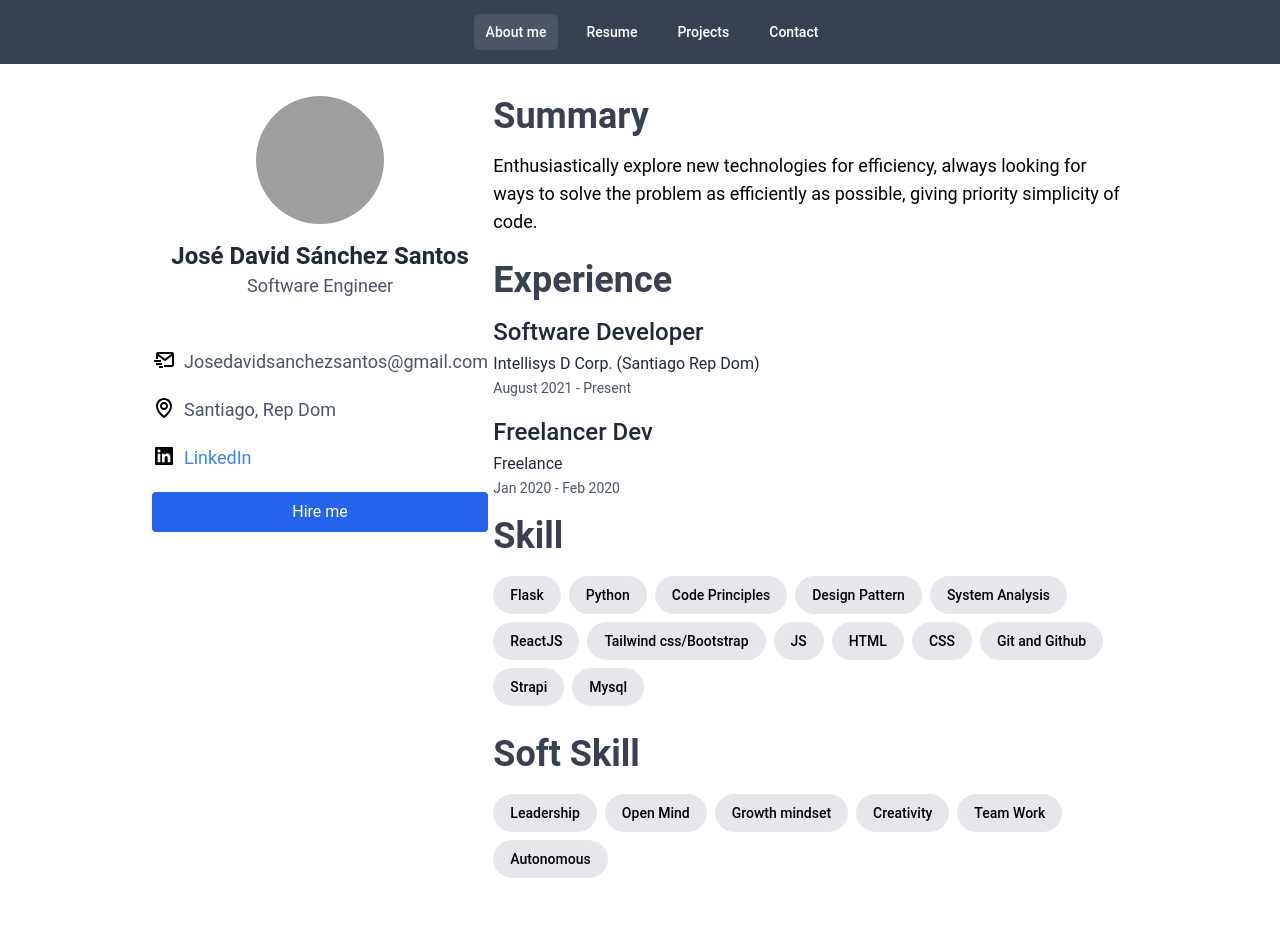
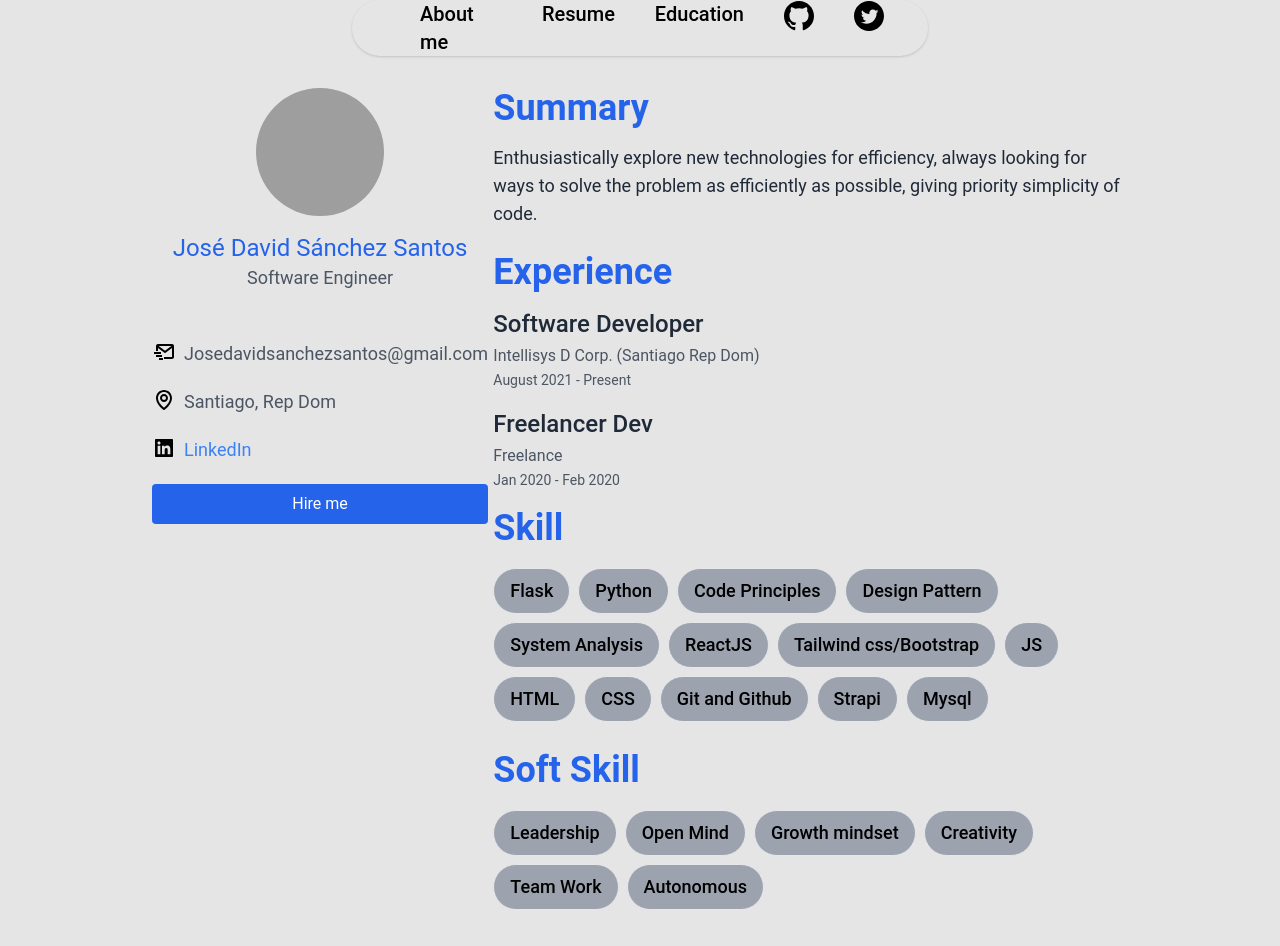
Before and after one commit to Arzoid29/myPort, a React (Create React App) app: page /resume in a window 1280 px wide. Before the commit the page ends 914 px from the top, so only its background shows below. Built offline with nearby package versions, Linux system fonts and the light colour scheme; grey boxes are pictures that could not be loaded.

Commit message:
adding the final version

```diff
--- a/public/index.html
+++ b/public/index.html
@@ -25,9 +25,9 @@
       work correctly both with client-side routing and a non-root public URL.
       Learn how to configure a non-root public URL by running `npm run build`.
     -->
-    <title>React App</title>
+    <title>Arzoid</title>
   </head>
-  <body>
+  <body bgcolor="#e5e5e5" >
     <noscript>You need to enable JavaScript to run this app.</noscript>
     <div id="root"></div>
     <!--
--- a/src/App.js
+++ b/src/App.js
@@ -1,29 +1,18 @@
 import React from "react";
-import {
-  BrowserRouter as Router,
-  Switch,
-  Route,
-} from "react-router-dom";
+import { BrowserRouter as Router, Switch, Route } from "react-router-dom";
 import NavBar from "./components/Navbar";
+import Education from "./pages/education";
 import Home from "./pages/Home";
-import Resume from "./pages/Resume"
+import Resume from "./pages/Resume";
 export default function App() {
   return (
     <Router>
-      <div>
-       <NavBar/>
-        <Switch>
-          <Route path="/Home" component={Home}>
-
-          </Route>
-          <Route path="/resume" component={Resume}>
-
-          </Route>
-          <Route path="/">
-
-          </Route>
-        </Switch>
-      </div>
+      <NavBar />
+      <Switch>
+        <Route path="/" exact={true} component={Home}></Route>
+        <Route path="/resume" exact={true} component={Resume}></Route>
+        <Route path="/education" exact={true} component={Education}></Route>
+      </Switch>
     </Router>
   );
 }
--- a/src/components/Navbar.js
+++ b/src/components/Navbar.js
@@ -2,13 +2,15 @@
 /* This example requires Tailwind CSS v2.0+ */
 
 import { Disclosure } from "@headlessui/react";
-import { MenuIcon, XIcon } from "@heroicons/react/outline";
-
+import { MenuIcon, XIcon,} from "@heroicons/react/outline";
+import Git from "./git";
+import Twitter from "./Twitter";
 const navigation = [
-  { name: "About me", href: "Home", current: true },
-  { name: "Resume", href: "Resume", current: false },
-  { name: "Projects", href: "Projects", current: false },
-  { name: "Contact ", href: "Contact", current: false },
+  { name: "About me", href: "/", current: false },
+  { name: "Resume", href: "resume", current: false },
+  { name: "Education", href: "education", current: false },
+  { name: <Git/>, href: "https://github.com/Arzoid29", current: false },
+  { name: <Twitter/>, href: "https://twitter.com/Arzoidss", current: false },
 ];
 
 function classNames(...classes) {
@@ -17,11 +19,11 @@ function classNames(...classes) {
 
 export default function NavBar() {
   return (
-    <Disclosure as="nav" className="bg-gray-700">
+    <Disclosure as="nav" className=" max-w-xl mx-auto rounded-full shadow ">
       {({ open }) => (
         <>
-          <div className="max-w-7xl mx-auto px-2 sm:px-6 lg:px-8">
-            <div className="relative flex items-center justify-between h-16">
+          <div className="max-w-5xl mx-auto px-2 sm:px-6 lg:px-8 ">
+            <div className="relative flex items-center justify-between h-14 ">
               <div className="absolute inset-y-0 left-0 flex items-center sm:hidden">
                 {/* Mobile menu button*/}
                 <Disclosure.Button className="inline-flex items-center justify-center p-2 rounded-md text-gray-400 hover:text-white hover:bg-gray-700 focus:outline-none focus:ring-2 focus:ring-inset focus:ring-white">
@@ -42,9 +44,9 @@ export default function NavBar() {
                         href={item.href}
                         className={classNames(
                           item.current
-                            ? "bg-gray-600 text-white hover:bg-gray-800"
-                            : "text-white hover:bg-gray-700 hover:text-white",
-                          "px-3 py-2 rounded-md text-sm font-medium"
+                            ? "bg-gray-700 text-white hover:bg-blue-600"
+                            : "text-black hover:bg-blue-600 hover:text-white",
+                          "px-3 py-2 rounded-md text-xl font-medium"
                         )}
                         aria-current={item.current ? "page" : undefined}
                       >
@@ -65,7 +67,7 @@ export default function NavBar() {
                   href={item.href}
                   className={classNames(
                     item.current
-                      ? "bg-gray-600 text-white hover:bg-blue-500"
+                      ? "bg-gray-600 text-white hover:bg-gray-800"
                       : "text-gray-300 hover:bg-gray-700 hover:text-white",
                     "block px-3 py-2 rounded-md text-base font-medium"
                   )}
--- /dev/null
+++ b/src/components/Twitter.js
@@ -0,0 +1,9 @@
+import React from 'react'
+
+export default function Twitter() {
+    return (
+        <div>
+           <svg xmlns="http://www.w3.org/2000/svg" className='fill-current' fill='black' width="30" height="32" viewBox="0 0 24 24"><path d="M12 0c-6.627 0-12 5.373-12 12s5.373 12 12 12 12-5.373 12-12-5.373-12-12-12zm6.066 9.645c.183 4.04-2.83 8.544-8.164 8.544-1.622 0-3.131-.476-4.402-1.291 1.524.18 3.045-.244 4.252-1.189-1.256-.023-2.317-.854-2.684-1.995.451.086.895.061 1.298-.049-1.381-.278-2.335-1.522-2.304-2.853.388.215.83.344 1.301.359-1.279-.855-1.641-2.544-.889-3.835 1.416 1.738 3.533 2.881 5.92 3.001-.419-1.796.944-3.527 2.799-3.527.825 0 1.572.349 2.096.907.654-.128 1.27-.368 1.824-.697-.215.671-.67 1.233-1.263 1.589.581-.07 1.135-.224 1.649-.453-.384.578-.87 1.084-1.433 1.489z"/></svg>
+        </div>
+    )
+}
--- /dev/null
+++ b/src/components/git.js
@@ -0,0 +1,9 @@
+import React from 'react'
+
+export default function Git() {
+    return (
+        <div>
+            <svg xmlns="http://www.w3.org/2000/svg" className='fill-current' fill='black' width="30" height="32" viewBox="0 0 24 24"><path d="M12 0c-6.626 0-12 5.373-12 12 0 5.302 3.438 9.8 8.207 11.387.599.111.793-.261.793-.577v-2.234c-3.338.726-4.033-1.416-4.033-1.416-.546-1.387-1.333-1.756-1.333-1.756-1.089-.745.083-.729.083-.729 1.205.084 1.839 1.237 1.839 1.237 1.07 1.834 2.807 1.304 3.492.997.107-.775.418-1.305.762-1.604-2.665-.305-5.467-1.334-5.467-5.931 0-1.311.469-2.381 1.236-3.221-.124-.303-.535-1.524.117-3.176 0 0 1.008-.322 3.301 1.23.957-.266 1.983-.399 3.003-.404 1.02.005 2.047.138 3.006.404 2.291-1.552 3.297-1.23 3.297-1.23.653 1.653.242 2.874.118 3.176.77.84 1.235 1.911 1.235 3.221 0 4.609-2.807 5.624-5.479 5.921.43.372.823 1.102.823 2.222v3.293c0 .319.192.694.801.576 4.765-1.589 8.199-6.086 8.199-11.386 0-6.627-5.373-12-12-12z"/></svg>
+        </div>
+    )
+}
--- a/src/pages/Resume.js
+++ b/src/pages/Resume.js
@@ -10,7 +10,7 @@ export default function Resume() {
                             className="h-32 w-32 rounded-full mx-auto "
                             src="https://avatars.githubusercontent.com/u/49158320?v=4" />
                         <div className="mb-12 text-center mt-4 justify-center items-center">
-                            <h1 className="text-2xl  text-gray-800 font-bold">
+                            <h1 className="text-2xl text-blue-600">
                             José David Sánchez Santos
 
                             </h1>
@@ -83,15 +83,15 @@ export default function Resume() {
                 </div>
             </div><div className="md:w-2/3 p-2 w-full">
                     <div className="mx-4 mb-6">
-                        <h1 className="mb-4 text-4xl text-gray-700 font-bold">Summary</h1>
-                        <p className="text-lg">
+                        <h1 className="mb-4 text-4xl  font-bold text-blue-600">Summary</h1>
+                        <p className="text-lg text-gray-800">
                             Enthusiastically explore new technologies for efficiency, always
                             looking for ways to solve the problem as efficiently as possible,
                             giving priority simplicity of code.
                         </p>
                     </div>
                     <div className="mx-4">
-                        <h1 className="mb-4 text-4xl text-gray-700 font-bold">Experience</h1>
+                        <h1 className="mb-4 text-4xl text-blue-600 font-bold">Experience</h1>
                         <ul>
                             <li className="mb-4">
                                 <h2 className="text-2xl font-medium text-gray-800">
@@ -100,7 +100,7 @@ export default function Resume() {
                                 <div className="mt-1">
                                     <div>
                                         <i className="bx bx-buildings" ></i>
-                                        <small className="text-base text-gray-800">
+                                        <small className="text-base text-gray-600">
                                             Intellisys D Corp. (Santiago Rep Dom)
                                         </small>
                                     </div>
@@ -119,7 +119,7 @@ export default function Resume() {
                                 <div className="mt-1">
                                     <div>
                                         <i className="bx bx-buildings" ></i>
-                                        <small className="text-base text-gray-800">
+                                        <small className="text-base text-gray-600">
                                             Freelance
                                         </small>
                                     </div>
@@ -133,70 +133,70 @@ export default function Resume() {
                         </ul>
                     </div>
                     <div className="mx-4">
-                        <h1 className="mb-4 text-4xl text-gray-700 font-bold">Skill</h1>
+                        <h1 className="mb-4 text-4xl text-blue-600 font-bold">Skill</h1>
                         <ul>
                             <li className="mb-6 flex flex-wrap">
                                 <span
-                                    className="mr-2 my-1 rounded-full border px-4 text-sm py-2 font-medium bg-gray-200"
+                                    className="mr-2 my-1 rounded-full border px-4 text-lg  py-2 font-medium bg-gray-400 hover:bg-blue-600 hover:text-white"
                                 >Flask</span>
                                 <span
-                                    className="mr-2 my-1 rounded-full border px-4 text-sm py-2 font-medium bg-gray-200"
+                                    className="mr-2 my-1 rounded-full border px-4 text-lg  py-2 font-medium bg-gray-400 hover:bg-blue-600 hover:text-white"
                                 >Python</span>
                                 <span
-                                    className="mr-2 my-1 rounded-full border px-4 text-sm py-2 font-medium bg-gray-200"
+                                    className="mr-2 my-1 rounded-full border px-4 text-lg  py-2 font-medium bg-gray-400 hover:bg-blue-600 hover:text-white "
                                 >Code Principles</span>
 
                                 <span
-                                    className="mr-2 my-1 rounded-full border px-4 text-sm py-2 font-medium bg-gray-200"
+                                    className="mr-2 my-1 rounded-full border px-4 text-lg  py-2 font-medium bg-gray-400 hover:bg-blue-600 hover:text-white"
                                 >Design Pattern</span>
                                 <span
-                                    className="mr-2 my-1 rounded-full border px-4 text-sm py-2 font-medium bg-gray-200"
+                                    className="mr-2 my-1 rounded-full border px-4 text-lg  py-2 font-medium bg-gray-400 hover:bg-blue-600 hover:text-white"
                                 >System Analysis</span>
 
                                 <span
-                                    className="mr-2 my-1 rounded-full border px-4 text-sm py-2 font-medium bg-gray-200"
+                                    className="mr-2 my-1 rounded-full border px-4 text-lg  py-2 font-medium bg-gray-400 hover:bg-blue-600 hover:text-white"
                                 >ReactJS</span>
                                 <span
-                                    className="mr-2 my-1 rounded-full border px-4 text-sm py-2 font-medium bg-gray-200"
+                                    className="mr-2 my-1 rounded-full border px-4 text-lg  py-2 font-medium bg-gray-400 hover:bg-blue-600 hover:text-white"
                                 >Tailwind css/Bootstrap</span>
                                 <span
-                                    className="mr-2 my-1 rounded-full border px-4 text-sm py-2 font-medium bg-gray-200"
+                                    className="mr-2 my-1 rounded-full border px-4 text-lg  py-2 font-medium bg-gray-400 hover:bg-blue-600 hover:text-white"
                                 >JS</span>
                                 <span
-                                    className="mr-2 my-1 rounded-full border px-4 text-sm py-2 font-medium bg-gray-200"
+                                    className="mr-2 my-1 rounded-full border px-4 text-lg  py-2 font-medium bg-gray-400 hover:bg-blue-600 hover:text-white"
                                 >HTML</span>
                                 <span
-                                    className="mr-2 my-1 rounded-full border px-4 text-sm py-2 font-medium bg-gray-200"
+                                    className="mr-2 my-1 rounded-full border px-4 text-lg  py-2 font-medium bg-gray-400 hover:bg-blue-600 hover:text-white"
                                 >CSS</span>
                                 <span
-                                    className="mr-2 my-1 rounded-full border px-4 text-sm py-2 font-medium bg-gray-200"
+                                    className="mr-2 my-1 rounded-full border px-4 text-lg  py-2 font-medium bg-gray-400 hover:bg-blue-600 hover:text-white"
                                 >Git and Github</span>
                                 <span
-                                    className="mr-2 my-1 rounded-full border px-4 text-sm py-2 font-medium bg-gray-200"
+                                    className="mr-2 my-1 rounded-full border px-4 text-lg  py-2 font-medium bg-gray-400 hover:bg-blue-600 hover:text-white"
                                 >Strapi</span>
                                 <span
-                                    className="mr-2 my-1 rounded-full border px-4 text-sm py-2 font-medium bg-gray-200"
+                                    className="mr-2 my-1 rounded-full border px-4 text-lg  py-2 font-medium bg-gray-400 hover:bg-blue-600 hover:text-white"
                                 >Mysql</span>
                             </li>
-                            <h1 className="mb-4 text-4xl text-gray-700 font-bold">Soft Skill</h1>
+                            <h1 className="mb-4 text-4xl text-blue-600 font-bold">Soft Skill</h1>
                             <li className="mb-6 flex flex-wrap">
                                 <span
-                                    className="mr-2 my-1 rounded-full border px-4 text-sm py-2 font-medium bg-gray-200"
+                                    className="mr-2 my-1 rounded-full border px-4 text-lg py-2 font-medium bg-gray-400 hover:bg-blue-600 hover:text-white"
                                 >Leadership</span>
                                 <span
-                                    className="mr-2 my-1 rounded-full border px-4 text-sm py-2 font-medium bg-gray-200"
+                                    className="mr-2 my-1 rounded-full border px-4 text-lg  py-2 font-medium bg-gray-400 hover:bg-blue-600 hover:text-white"
                                 >Open Mind</span>
                                 <span
-                                    className="mr-2 my-1 rounded-full border px-4 text-sm py-2 font-medium bg-gray-200"
+                                    className="mr-2 my-1 rounded-full border px-4 text-lg  py-2 font-medium bg-gray-400 hover:bg-blue-600 hover:text-white"
                                 >Growth mindset </span>
                                 <span
-                                    className="mr-2 my-1 rounded-full border px-4 text-sm py-2 font-medium bg-gray-200"
+                                    className="mr-2 my-1 rounded-full border px-4 text-lg py-2 font-medium bg-gray-400 hover:bg-blue-600 hover:text-white"
                                 >Creativity</span>
                                 <span
-                                    className="mr-2 my-1 rounded-full border px-4 text-sm py-2 font-medium bg-gray-200"
+                                    className="mr-2 my-1 rounded-full border px-4 text-lg  py-2 font-medium bg-gray-400 hover:bg-blue-600 hover:text-white"
                                 >Team Work</span>
                                 <span
-                                    className="mr-2 my-1 rounded-full border px-4 text-sm py-2 font-medium bg-gray-200"
+                                    className="mr-2 my-1 rounded-full border px-4 text-lg py-2 font-medium bg-gray-400 hover:bg-blue-600 hover:text-white"
                                 >Autonomous</span>
                                 </li>
                         </ul>
--- /dev/null
+++ b/src/pages/education.js
@@ -0,0 +1,89 @@
+import { AcademicCapIcon} from '@heroicons/react/outline';
+
+
+export default function PerfilSection() {
+   return (
+      <div className="bg-white shadow-2xl overflow-hidden sm:rounded-lg max-w-3xl  mx-auto border-blue-600 border-4 mt-14 flex ">
+         <div className="px-4 py-5 sm:px-6 ">
+            <AcademicCapIcon
+               className="rounded-full w-40 mx-auto  text-blue-600 "
+            />
+            <div className="space-x-8 flex justify-center ">
+               <p className="bg-gray-50  text-2xl  hover:text-blue-600 font-semibold capitalize ">
+               Academic file
+               </p>
+            </div>
+         </div>
+         <div className="border-t border-gray-200 ">
+            <dl>
+               <div className="bg-gray-50 px-4 py-5 sm:grid sm:grid-cols-3 sm:gap-4 sm:px-6  ">
+                  <dt className="text-md font-medium text-gray-500">
+                     CEMAS
+                  </dt>
+
+                  <dd className="mt-1 text-md text-gray-900 sm:mt-0 sm:-span-2">
+                     Develop And administrate Software (High School tilte)
+                  </dd>
+                  <div className="ml-4 flex-shrink-0 ">
+                     <p className="bg-gray-50  pl-3 ml-auto hover:opacity-50">
+                        2016-2020
+                     </p>
+                  </div>
+               </div>
+               <div className="bg-gray-50 px-4 py-5 sm:grid sm:grid-cols-3 sm:gap-4 sm:px-6">
+                  <dt className="text-md font-medium text-gray-500">
+                  Cincinnatus Institute of Craftsmanship
+                  </dt>
+                  <dd className="mt-1 text-md text-gray-900 sm:mt-0 sm:-span-2">
+                     Software Development Training
+                  </dd>
+                  <div className="ml-4 flex-shrink-0">
+                     <button className="bg-gray-50  pl-3 ml-auto hover:opacity-50">
+                        2019-Now
+                     </button>
+                  </div>
+               </div>
+               <div className="bg-white px-4 py-5 sm:grid sm:grid-cols-3 sm:gap-4 sm:px-6">
+                  <dt className="text-md font-medium text-gray-500">
+                        Universidad abierta para adultos (Uapa)
+                  </dt>
+                  <dd className="mt-1 text-md text-gray-900 sm:mt-0 sm:-span-2">
+                     Software Engineer
+                  </dd>
+                  <div className="ml-4 flex-shrink-0">
+                     <button className="bg-gray-50  pl-3 ml-auto hover:opacity-50">
+                        2021-Now
+                     </button>
+                  </div>
+               </div>
+               <div className="bg-gray-50 px-4 py-5 sm:grid sm:grid-cols-3 sm:gap-4 sm:px-6">
+                  <dt className="text-md font-medium text-gray-500">
+                     Platzi
+                  </dt>
+                  <dd className="mt-1 text-md text-gray-900 sm:mt-0 sm:-span-2">
+                     Some Courses
+                  </dd>
+                  <div className="ml-4 flex-shrink-0">
+                     <button className="bg-gray-50  pl-3 ml-auto hover:opacity-50">
+                        2021-now
+                     </button>
+                  </div>
+               </div>
+               <div className="bg-white px-4 py-5 sm:grid sm:grid-cols-3 sm:gap-4 sm:px-6">
+                  <dt className="text-md font-medium text-gray-500">
+                     Udemy
+                  </dt>
+                  <dd className="mt-1 text-mdtext-gray-900 sm:mt-0 sm:-span-2">
+                     Some Courses
+                  </dd>
+                  <div className="ml-4 flex-shrink-0">
+                     <button className="bg-gray-50  pl-3 ml-auto hover:opacity-50">
+                        2019-Now
+                     </button>
+                  </div>
+               </div>
+            </dl>
+         </div>
+      </div>
+   );
+}
```
Also changed, not shown: src/pages/Home.js (+15 -8 lines), src/index.css (line endings or trailing spaces).
